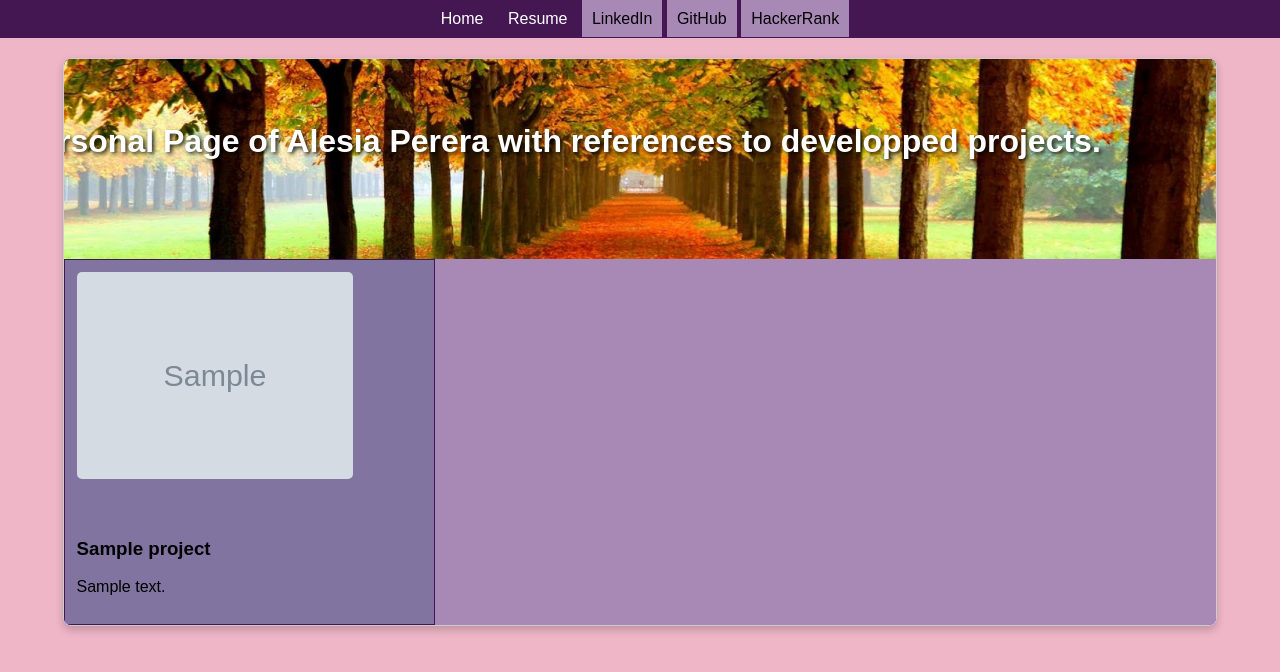
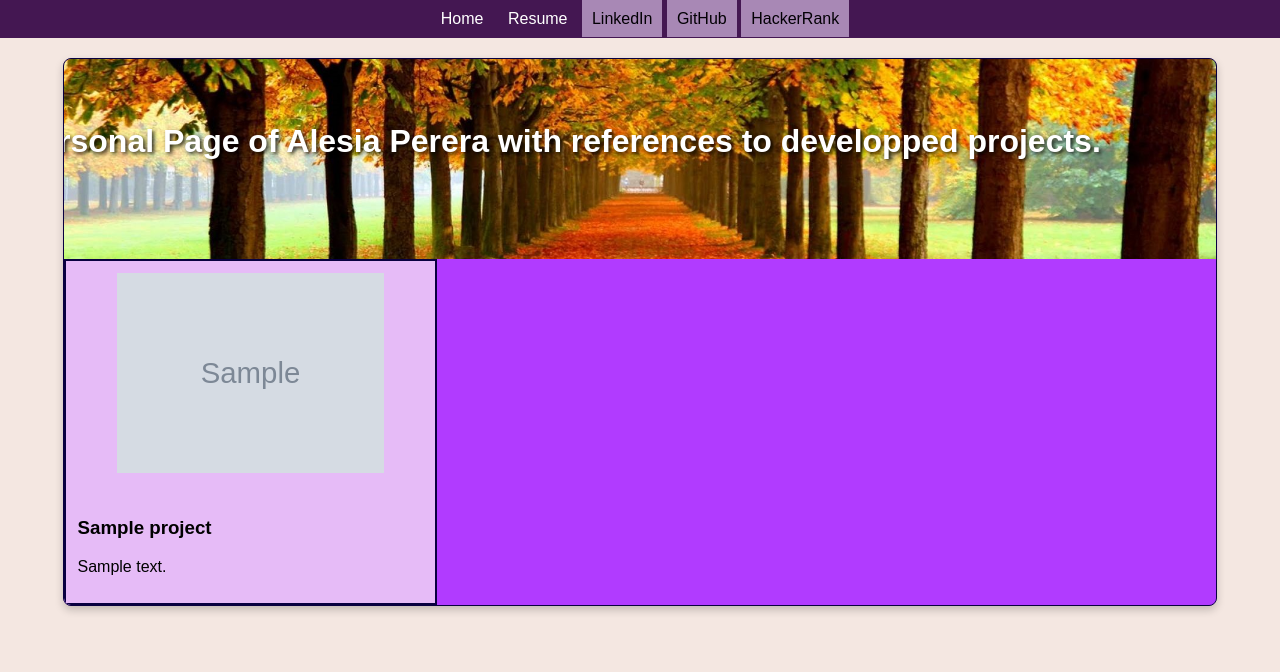
Before and after one commit to alesia-hub/myportfolio, a Django app: page / in a window 1280 px wide. Shown: the top 672 px of the page. Run offline with Django 5.2, Linux system fonts and the light colour scheme; tables that the repository leaves empty hold one stand-in row (values such as "Sample post"); grey boxes marked "Sample" are stand-in pictures.

Commit message:
Final good vertion

```diff
--- a/portfolio/models.py
+++ b/portfolio/models.py
@@ -9,6 +9,7 @@ class Project(models.Model):
     # storing image of our project into specific folder:
     image = models.ImageField(upload_to='portfolio/images/')
     url = models.URLField(blank=True)
+    order = models.IntegerField(default=10)
 
     objects: Manager['Project']  # type hint for static checkers
 
--- a/portfolio/static/css/home_styles.css
+++ b/portfolio/static/css/home_styles.css
@@ -18,12 +18,12 @@
 }
 
 .navbar a:hover {
-    background-color: #9c36bb;
+    background-color: #B13BFF;
 }
 
 body {
     margin: 0;
-    background-color: #EFB6C8;
+    background-color: #F4E7E1;
     /* Optional: Remove default margin for full-page background */
     font-family: Arial, sans-serif;
     /* Optional: Set a consistent font */
@@ -35,16 +35,17 @@ body {
 .form-container {
     width: 90%;
     margin: 20px auto;
-    border: 1px solid #ccc;
-    background-color: #c02dfa;
+    color: #F4E7E1;
+    border: 1px solid #090040;
+    background-color: #471396;
     border-radius: 8px;
     overflow: hidden;
     box-shadow: 0px 4px 8px rgba(0, 0, 0, 0.2);
 }
 .top-section {
     margin: 20px auto;
-    border: 1px solid #ccc;
-    background-color: #c02dfa;
+    border: 1px solid #090040;
+    background-color: #471396;
     justify-content: left;
     border-radius: 8px;
     overflow: hidden;
@@ -77,36 +78,42 @@ body {
 
 .preserve-text {
     white-space: normal;
-    padding: 10px;
-    width: 100px;
+    padding: 5px;
+    width: 90%;
     overflow: hidden;
 }
 
 .grid-container {
     display: flex;
-    height: 90%;
+    /*height: 90%;*/
+    color: black;
     justify-content: left;
     flex-direction: row;
-    background-color: #e6bbf7;
+    background-color: #B13BFF;
     /* Arrange items in rows */
     flex-wrap: wrap;
     /* Wrap items to the next row if they exceed the container width */
-    gap: 15px;
+    gap: 10px;
     /* Optional: add spacing between items */
+    box-sizing: border-box;
 }
 
 .grid-item {
     padding: 1%;
-    background-color: #8174A0;
-    border: 1px solid #441752;
-    width: 30%;
+    background-color: #e6bbf7;
+    border: 2px solid #090040;
+    flex: 1 1 28%;   /* Grow, shrink, and set base width */
+    max-width: 30%; /* Prevent stretching too far */
+    /* height: 50%; */
 }
 
 .grid-item img {
-    width: 80%;  /* Makes the image stretch to fit the grid item width */
-    height: auto; /* Maintains aspect ratio */
-    object-fit: scale-down; /* Ensures the image covers the area */
-    border-radius: 5px; /* Optional: Rounds corners for a nice look */
+    width: 100%;           /* Fit image to the width of its grid item */
+    /* height: auto;          /* Maintain aspect ratio */
+    display: block;        /* Removes any inline spacing below image */
+    object-fit: contain;     /* (Optional) Crops image to fill space nicely */
+    border-radius: 4px;    /* Optional: rounded corners */
+    max-height: 200px;     /* Limit vertical growth */
 }
 
 /* Optional: Add scroll behavior if content overflows */
--- a/portfolio/templates/portfolio/home.html
+++ b/portfolio/templates/portfolio/home.html
@@ -13,8 +13,7 @@
 
 </head>
 
-<body style="background-color: #EFB6C8;">
-
+<body>
     <div class="form-container">
         <div class="form-header" style="background-color: #441752; justify-content:s center;">
            <!-- <img src="{% static 'portfolio/Autumn.jpg' %}" class="img-fluid" height=300 >-->
@@ -22,19 +21,18 @@
 
         </div>
 
-        <div class="grid-container" style="background-color: #A888B5;">
+        <div class="grid-container">
             {% for project in projects %}
 
             <div class="grid-item">
                 {% if project.url %}
                 <a href="{{ project.url }}">
-                  <img src="{{ project.image.url }}" height=200 class="img-fluid">
+                  <img src="{{ project.image.url }}" class="img-fluid">
                   <!--<a href="{{ project.get_internal_url }}">{{ project.name }}</a>-->
                 </a>
-
                 {% else %}
 
-                <img src="{{ project.image.url }}" height=200 class="img-fluid">
+                <img src="{{ project.image.url }}" class="img-fluid">
                 {% endif %}
                 <p class="preserve-text">
                     <h3>{{ project.title }}</h3>
--- a/portfolio/templates/portfolio/newspage.html
+++ b/portfolio/templates/portfolio/newspage.html
@@ -32,7 +32,7 @@
             <div class="section bottom-section">
                 {% for article in news %}
                 <br>
-                <div class="news-item" style="width: 100%; background-color: rgb(241, 152, 255);
+                <div class="news-item" style="width: 100%; background-color: #e6bbf7;
                 text-align: left; text-indent: 100%;">
                     <br>{{ article }}
                 </div>
--- a/portfolio/views.py
+++ b/portfolio/views.py
@@ -3,6 +3,7 @@ from django.shortcuts import render, get_object_or_404
 from django.http import HttpResponse
 from utils.DBConnect import MongoConnect
 from .models import Project, Blog
+# from blog.models import Blog
 
 dbClient = MongoConnect("mongodbVSCodePlaygroundDB")
 CollectionGame = "GameData"
@@ -23,7 +24,7 @@ def about_projects(request):
     # all_projects = Blog.objects.order_by('-date')[:5]
     print(all_projects)
     return render(request, 'portfolio/aboutprojects.html',
-                  {'message': "List of all implemented projects",
+                  {'message': "List of additional implemented projects",
                    'all_projects': all_projects})
 
 
```
Also changed, not shown: portfolio/templates/portfolio/aboutprojects.html (+3 -10 lines), portfolio/templates/portfolio/questions.html (+6 -6 lines), media/portfolio/images/1_eIJP4zrC_4901QVcoDdDdw_gEYdRfS.png (added), media/portfolio/images/baby_yoda_by_patrickbrown_ddlby97-pre_avBtr25.jpg (deleted), media/portfolio/images/baby_yoda_by_smaller.jpg (added), media/portfolio/images/baby_yoda_by_smaller_si1yHBU.jpg (added), portfolio/migrations/0003_project_order.py (added).
